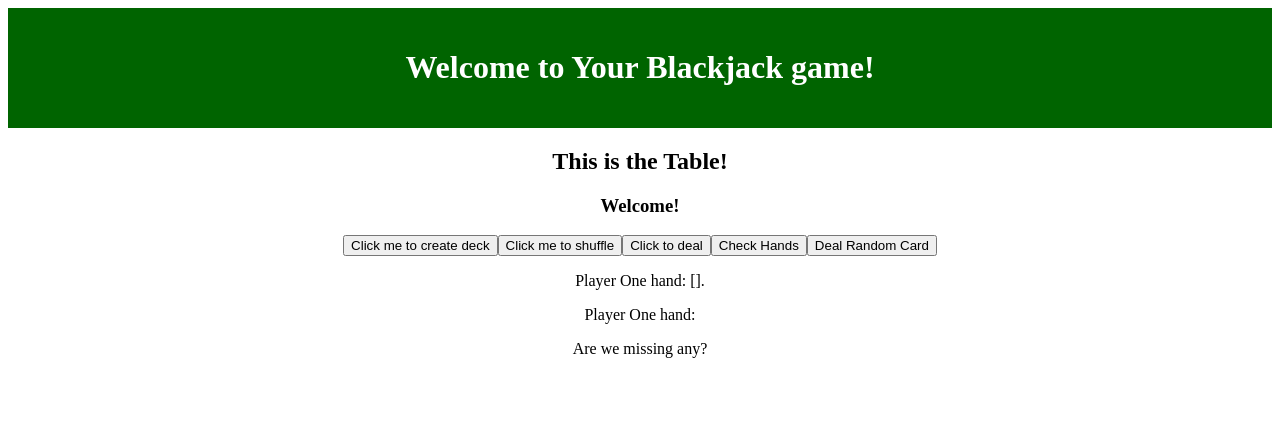
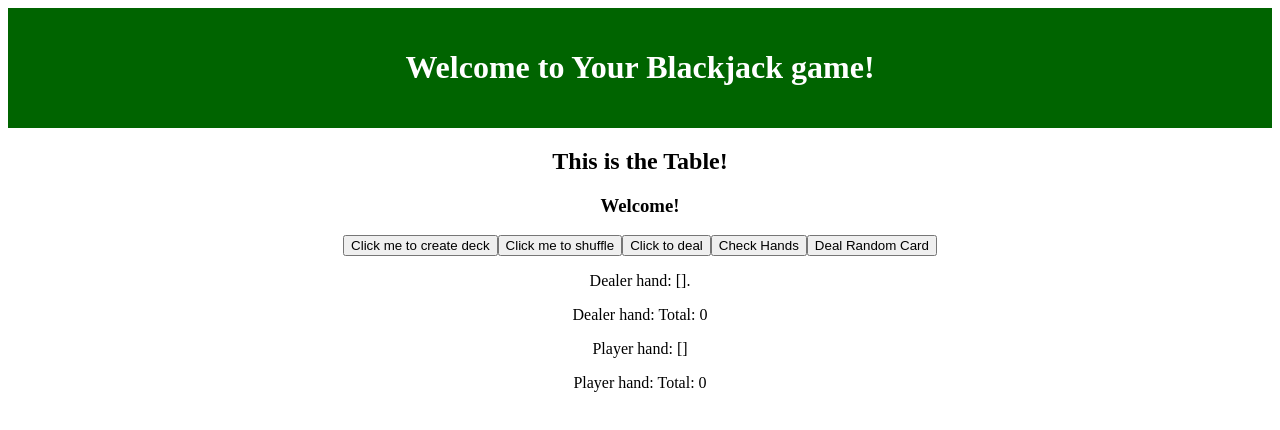
Before and after one commit to ChrisCantoni/blackjack-1, a React (Vite) app: page / in a window 1280 px wide. Both pictures are taken after a click on the button "Check Hands". Shown: the top 430 px of the page. Built offline with nearby package versions, Linux system fonts and the light colour scheme.

Commit message:
Added new deal method and value calculation.

```diff
--- a/src/components/Table/Table.jsx
+++ b/src/components/Table/Table.jsx
@@ -9,19 +9,23 @@ function Table() {
     const [shuffledCards, setShuffledCards] = useState([])
     const [deck, setDeck] = useState([])
     const [showCards, setShowCards] = useState(false)
-    const [playerOneHand, setPlayerOneHand] = useState([])
-    const [playerTwoHand, setPlayerTwoHand] = useState([])
+    const [dealerHand, setDealerHand] = useState([])
+    const [playerHand, setPlayerHand] = useState([])
     const [welcome, setWelcome] = useState('Welcome!')
         // TODO: Here will be the shuffle dispatch
     // Shuffle itself will happen on the back end, yes?
+
+    // Instead of building a shuffle deck, just draw random cards from the deck, which is the same thing.
+
+    // TODO: Add values to the face cards. Calculate value of hand.
 
     // First build the shuffle here.
     // Deal out two cards to both dealer and player
     // If dealer has 21, game over.
    const refreshPage = () => {
     console.log('refreshing page')
-    console.log('player one hand', playerOneHand)
-    console.log('player two hand', playerTwoHand);
+    console.log('player one hand', dealerHand)
+    console.log('player two hand', playerHand);
    }
 
     useEffect(() => {
@@ -39,12 +43,19 @@ function Table() {
                 tempDeck.push({suit: suits[suit], value: cards[card]})
             }
         }
+        console.log('Deck is', tempDeck)
         setDeck(tempDeck);
     }
 
     const dealRandomCards = () => {
-        return deck[Math.floor(Math.random() * (deck.length - 1))]
-    }
+        const randomIndex = Math.floor(Math.random() * deck.length);
+        const dealtCard = deck[randomIndex];
+
+        setDeck((prevDeck) => prevDeck.filter((card) => card !== dealtCard));
+
+        return dealtCard;
+    };
+
 
 
     const shuffleDeck = (shuffled) => {
@@ -57,25 +68,47 @@ function Table() {
         setShuffledCards(shuffled);
     }
 
-    const dealCards = (deck) => {
-        let hand;
-        let i = 0
-        while(i < 2) {
-            hand = deck.shift();
-            console.log('card 1', hand, 'round i', i);
-            setPlayerOneHand([...playerOneHand, hand]);
-            hand = deck.shift();
-            console.log('card 2', hand)
-            setPlayerTwoHand([...playerTwoHand, hand]);
-            i++;
+    const dealCards = async () => {
+        for (let i = 0; i < 2; i++) {
+            await new Promise(resolve => {
+                setTimeout(() => {
+                    setPlayerHand(prevHand => [...prevHand, dealRandomCards()]);
+                    setDealerHand(prevHand => [...prevHand, dealRandomCards()]);
+                    resolve();
+                }, 500);
+            });
         }
-        console.log('Player one hand', playerOneHand)
+    };
+
+    const calculateValue = (hand) => {
+        console.log('HAND IS', hand)
+        let total = 0;
+        for (let card of hand) {
+            console.log('CARD is', card.value)
+            if (typeof card.value != 'string') {
+                total += card.value
+            }
+            else {
+                if (card.value !== 'A') {
+                    total += 10
+                }
+                else {
+                    total += 11
+                    if (total > 21) {
+                        total -= 11;
+                        total += 1;
+                    }
+                }
+            }
+        }
+        return total;
     }
+
 
     const checkHands = () => {
         setShowCards(!showCards)
-        console.log('Player One Hand', playerOneHand)
-        console.log('Player Two Hand', playerTwoHand)
+        console.log('Player One Hand', dealerHand)
+        console.log('Player Two Hand', playerHand)
     }
 
 
@@ -83,21 +116,28 @@ function Table() {
   return(
     <div>
       <h2>This is the Table!</h2>
-      {/* Redux State isn't needed in the garden, it is just a parent component */}
-      {/* Thanks to redux, there is no need to pass along props! */}
       {/* <p>{suits.join(', ')}</p>
       <p>{cards.join(', ')}</p> */}
       <h3>{welcome}</h3>
       <button onClick={() => createDeck()}>Click me to create deck</button>
       <button onClick={() => shuffleDeck(deck)}>Click me to shuffle</button>
-      <button onClick={() => dealCards(shuffledCards)}>Click to deal</button>
+      <button onClick={() => dealCards()}>Click to deal</button>
       <button onClick={() => checkHands()}>Check Hands</button>
-      <button onClick={() => setPlayerOneHand([...playerOneHand, dealRandomCards()])}>Deal Random Card</button>
+      <button onClick={() => setDealerHand([...dealerHand, dealRandomCards()])}>Deal Random Card</button>
       {showCards ?
       <>
-        <p>Player One hand: {JSON.stringify(playerOneHand)}.</p>
-        <p>Player One hand: {playerOneHand.map(card => `${card.value} of ${card.suit}`)}</p>
-        <p>Are we missing any?</p>
+        <p>Dealer hand: {JSON.stringify(dealerHand)}.</p>
+        <p>Dealer hand: {dealerHand.map((card) => {
+            return (
+                <p>{card.value} of {card.suit}</p>)})}
+        Total: {calculateValue(dealerHand)}
+        </p>
+        <p>Player hand: {JSON.stringify(playerHand)}</p>
+        <p>Player hand: {playerHand.map((card) => {
+            return (
+                <p>{card.value} of {card.suit}</p>)})}
+                Total: {calculateValue(playerHand)}
+        </p>
         </>
         : ' '}
 
```
